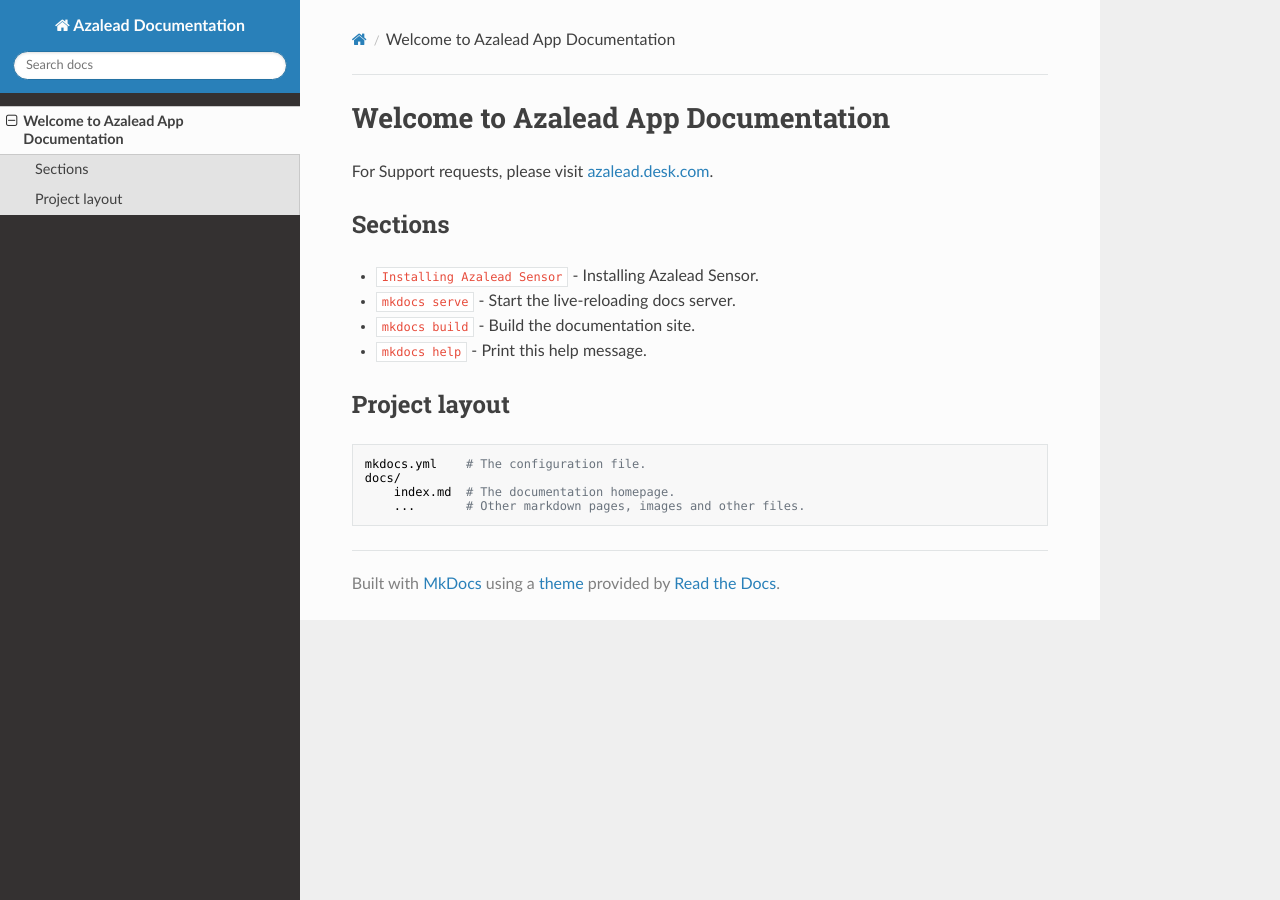
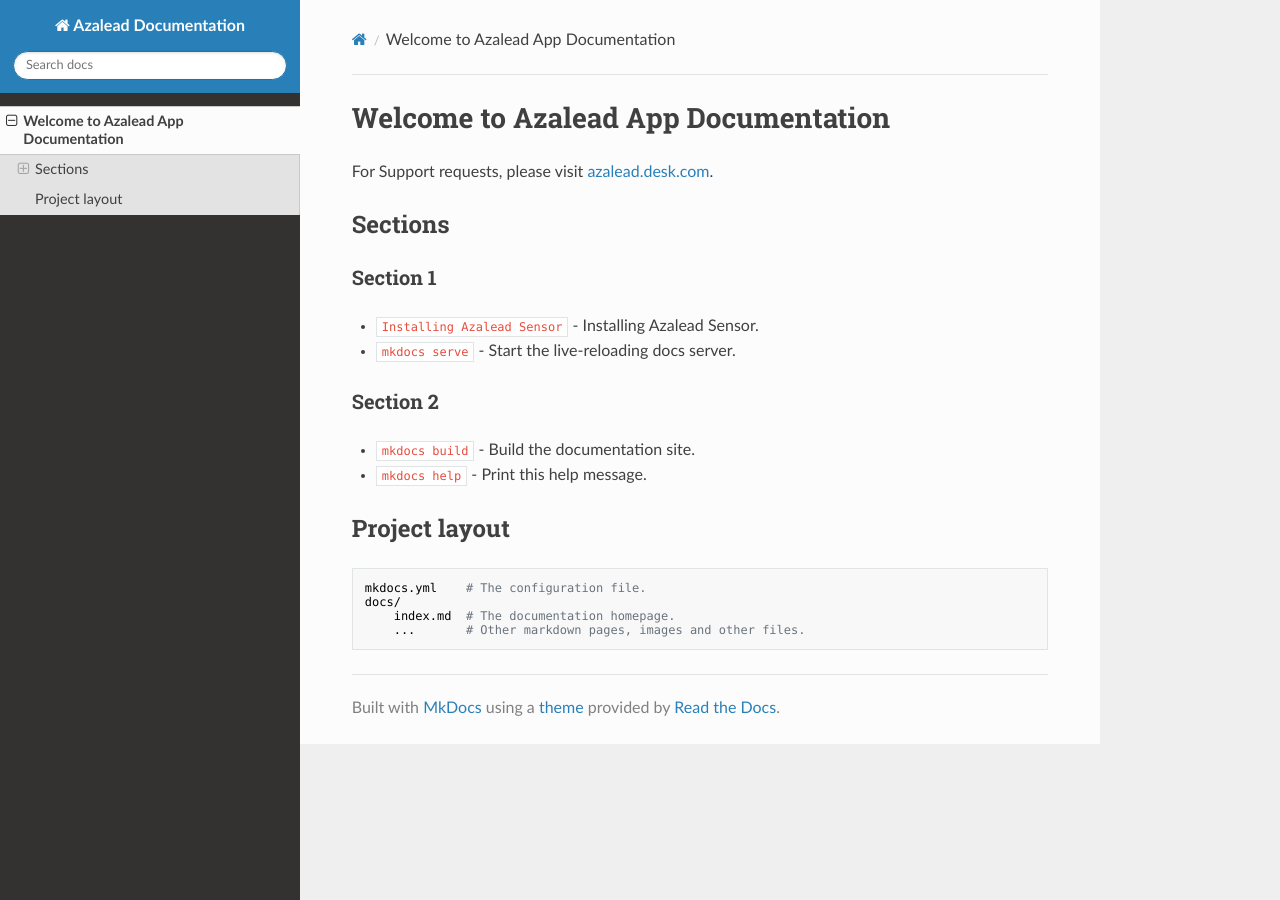
Before and after one commit to Azalead/Documentation, an MkDocs documentation site: the page built from docs/index.md, in a window 1280 px wide. Built offline with MkDocs 1.6.1, drawn with Linux system fonts in a browser that asks for light colours; nearby versions of some CDN libraries.

Commit message:
Mkdocs template

```diff
--- a/docs/index.md
+++ b/docs/index.md
@@ -4,8 +4,11 @@
 
 ## Sections
 
+### Section 1
 * `Installing Azalead Sensor` - Installing Azalead Sensor.
 * `mkdocs serve` - Start the live-reloading docs server.
+
+### Section 2
 * `mkdocs build` - Build the documentation site.
 * `mkdocs help` - Print this help message.
 
```
Also changed, not shown: site/index.html, site/mkdocs/search_index.json.
